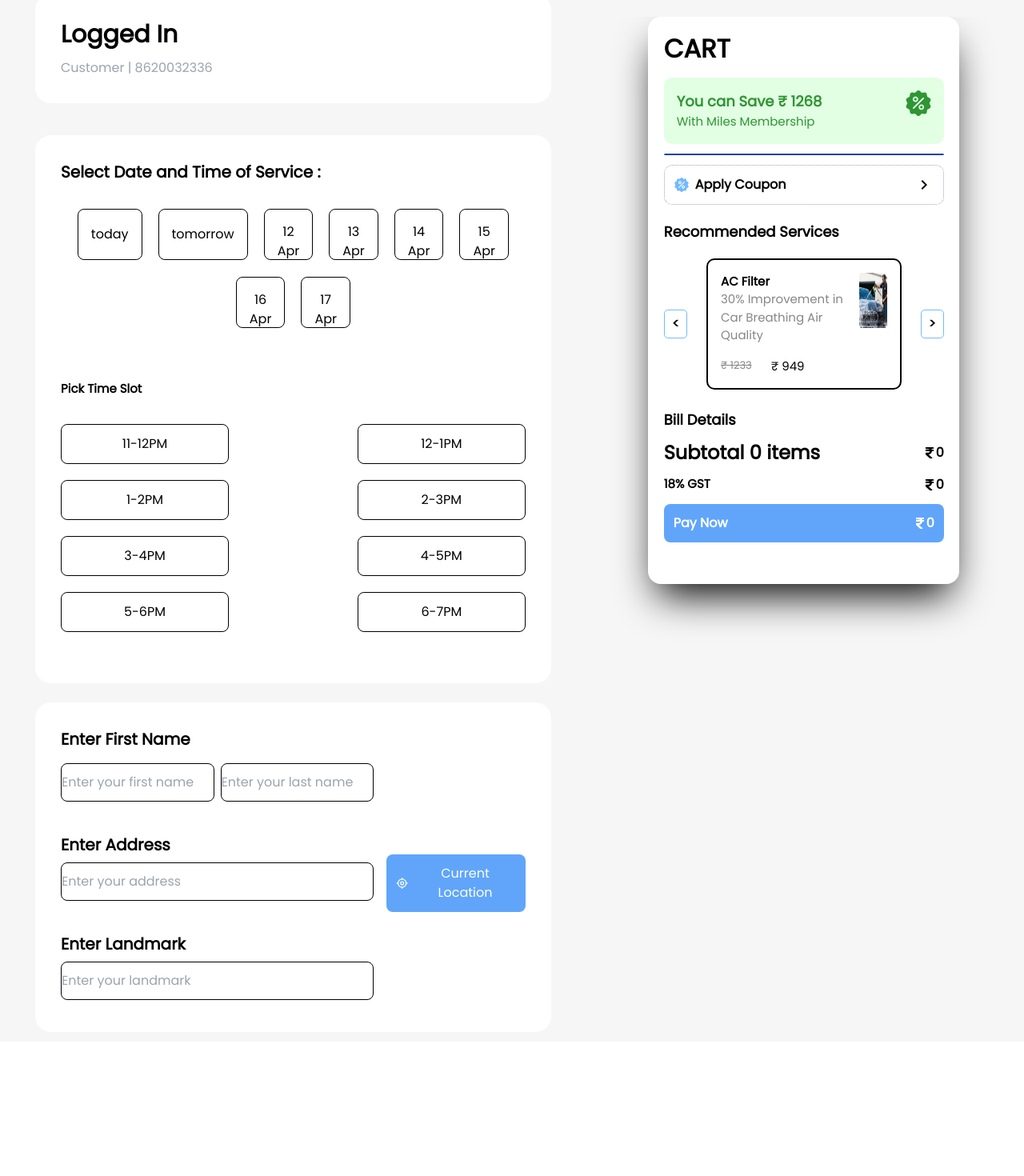
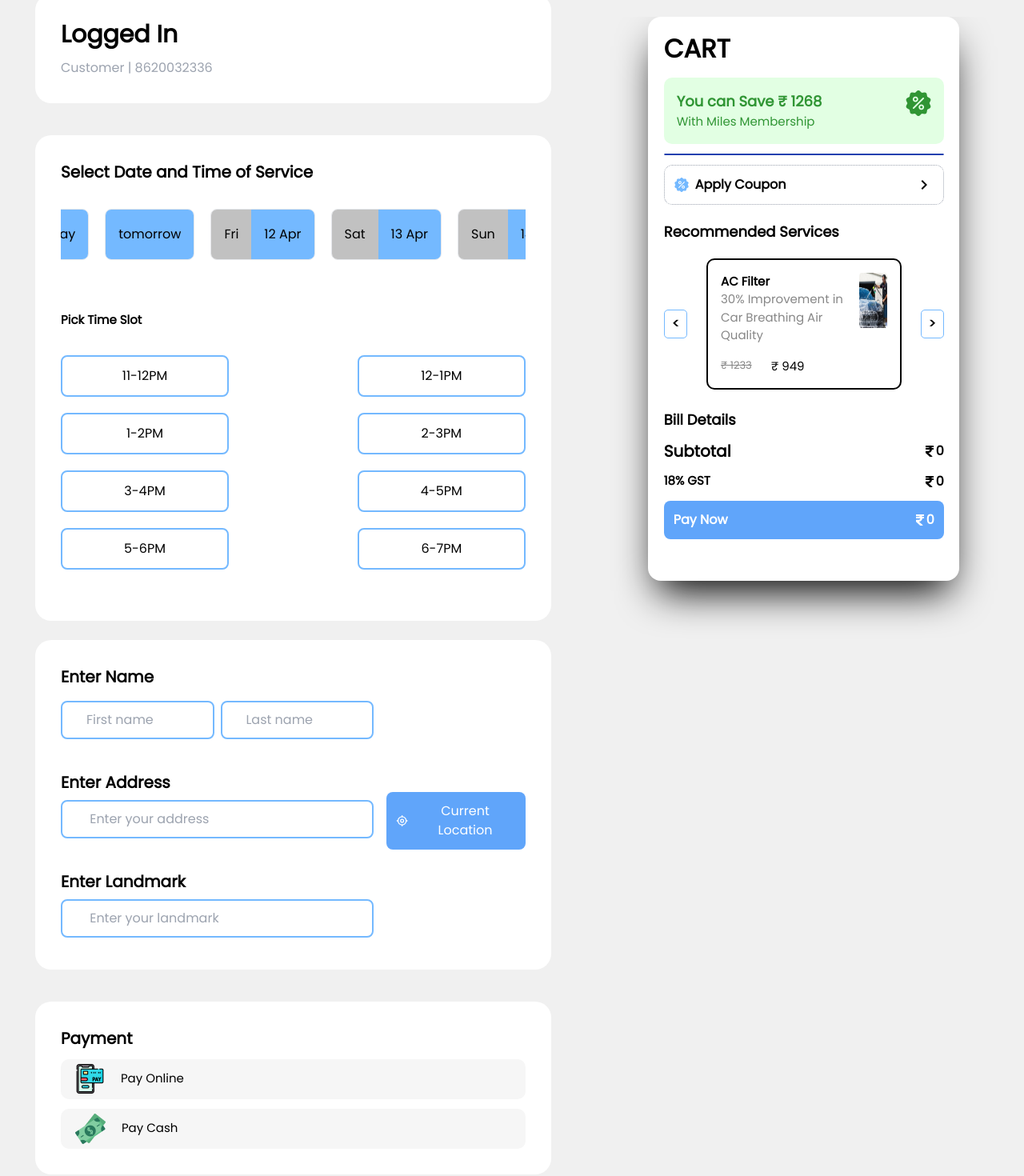
Before and after one commit to Vermaji8620/car_wash_new, a React (Vite) app: page /checkout in a window 1280 px wide. Shown: the part 163-1633 px from the top of the page at 80% size. Before the commit the page ends 1465 px from the top, so only its background shows below. Built offline with nearby package versions, Linux system fonts and the light colour scheme.

Commit message:
changes in reponsive IUI for checkout Page

```diff
--- a/src/components/checkoutComponent/SeparateCartComponent.jsx
+++ b/src/components/checkoutComponent/SeparateCartComponent.jsx
@@ -27,16 +27,18 @@ const SeparateCartComponent = ({ onButtonClick }) => {
   }, [errorshow]);
 
   return (
-    <div className="rounded-2xl pb-10 w-[80%] top-10 h-min flex shadow-2xl flex-col bg-white shadow-black gap-3 items-center">
+    <div className="rounded-2xl pb-10 md:w-[80%] md:top-10 md:h-min flex shadow-2xl flex-col bg-white shadow-black gap-3 items-center">
       {/* <div>
         <img className="w-[50%] mx-auto" src={logo} alt="" />
       </div> */}
       <div className="flex justify-between gap-8 w-[90%]">
-        <p className="font-[600] text-[32px]  pt-4 leading-[48px]">CART</p>
+        <p className="font-[600] md:text-[32px] text-xl pt-4 leading-[48px]">
+          CART
+        </p>
       </div>
 
       <div className="flex bg-[#E2FFE3] rounded-[10px] p-4 justify-between gap-8 w-[90%]">
-        <div className="w-[65%]">
+        <div className="md:w-[65%] overflow-hidden">
           <div className="font-poppins text-[#309534] font-[600] text-[18px] leading-[28px]">
             You can Save ₹ 1268
           </div>
@@ -44,11 +46,12 @@ const SeparateCartComponent = ({ onButtonClick }) => {
             With Miles Membership
           </div>
         </div>
-        <div className="w-[35%] flex justify-end h-[32px] ">
+        <div className="md:w-[35%] flex justify-end h-[32px] ">
           <img src={percen} alt="" />
         </div>
       </div>
 
+      {/* ************************************** */}
       <div className="w-[90%] border rounded-[20px] border-blue-800">
         {selector.items.length > 0 &&
           selector.items.map((element, index) => (
@@ -62,6 +65,7 @@ const SeparateCartComponent = ({ onButtonClick }) => {
             </div>
           ))}
       </div>
+      {/* **************************************** */}
 
       {/* <p className="w-[90%] -mt-3 mx-auto">Extra Charges may apply</p> */}
       <button className="w-[90%] rounded-[10px] items-center p-3 border flex justify-between border-dotted border-gray-400">
@@ -80,12 +84,12 @@ const SeparateCartComponent = ({ onButtonClick }) => {
         </p>
       </div>
 
-      <div className="w-[90%] gap-6 items-center flex justify-between">
+      <div className="w-[90%] overflow-hidden gap-6 items-center flex justify-between">
         <div className="w-[56px] flex items-center justify-center font-bold h-[36px] rounded-[5px] border-[1.5px] border-[#74B9FF]">
           &lt;
         </div>
 
-        <div className="flex border-[2px] p-4 border-black gap-4 rounded-[10px] flex-col">
+        <div className="flex border-[2px] md:p-4 p-2  border-black gap-4 rounded-[10px] flex-col">
           <div className="flex">
             <div className="">
               <p className="font-poppins font-[600] text-[15px] leading-[22.5px]">
@@ -95,7 +99,7 @@ const SeparateCartComponent = ({ onButtonClick }) => {
                 30% Improvement in Car Breathing Air Quality
               </p>
             </div>
-            <div className="">
+            <div className="md:inline-block hidden">
               <img className="w-[69px] h-[69px]" src={personcarwash} alt="" />
             </div>
           </div>
@@ -119,9 +123,7 @@ const SeparateCartComponent = ({ onButtonClick }) => {
       </div>
 
       <div className="w-[90%] text-black  flex justify-between">
-        <p className="overflow-hidden font-bold text-2xl">
-          Subtotal {selector.items.length} items
-        </p>
+        <p className="overflow-hidden font-bold text-xl">Subtotal</p>
         <p className="font-bold flex items-center">
           <FaRupeeSign />
           {selector.grandtotal}
--- a/src/pages/Checkout.jsx
+++ b/src/pages/Checkout.jsx
@@ -1,4 +1,6 @@
 import { useState, useRef, useEffect } from "react";
+import payonline from "../assets/payonline.png";
+import cash from "../assets/cash.png";
 // import SeparateCartComponent from "../components/SeparateCartComponent";
 import { useNavigate } from "react-router-dom";
 import { TbCurrentLocation } from "react-icons/tb";
@@ -41,6 +43,7 @@ const Checkout = () => {
     "Nov",
     "Dec",
   ];
+  const weekDaysList = ["Sun", "Mon", "Tue", "Wed", "Thu", "Fri", "Sat"];
   const [buttonSettings, setButtonSettings] = useState({
     indxtime: null,
     valueinButtontime: "",
@@ -258,26 +261,32 @@ const Checkout = () => {
   }, [errors]);
 
   return (
-    <div className="bg-[#F6F6F6]">
-      <div className="flex justify-between w-[95%] mx-auto pt-10">
-        <div className="p-3 w-[55%] gap-10 flex flex-col">
-          <div className="bg-white rounded-[20px] p-8 flex flex-col gap-3">
-            <p className="font-semibold text-3xl overflow-hidden">Logged In</p>
+    <div className="bg-[#F0F0F0]">
+      <div className="md:flex justify-between w-[95%] mx-auto md:pt-10">
+        <div className="p-3 md:w-[55%] w-full gap-10 flex flex-col">
+          <div className="bg-white rounded-[20px] md:p-8 p-3 flex flex-col md:gap-3 gap-1">
+            <p className="font-semibold md:text-3xl text-xl overflow-hidden">
+              Logged In
+            </p>
             <p className="text-gray-400">Customer | 8620032336</p>
           </div>
+
           <form
             ref={formRef}
             // onSubmit={submitForm}
             className="flex flex-col gap-6"
           >
-            <div className=" bg-white rounded-[20px] p-8 flex flex-col gap-8">
+            <div className=" bg-white rounded-[20px] md:p-8 p-4 flex flex-col gap-8">
               <div className="flex gap-16 items-center">
                 <div className="text-xl font-bold">
-                  Select Date and Time of Service :
+                  Select Date and Time of Service
                 </div>
               </div>
               {/* (new Date().getDate() + i) % 32 */}
-              <div className="flex gap-5 justify-center flex-wrap">
+              <div
+                className="flex md:gap-5 md:pr-0 gap-5 md:pl-[510px] w-full pl-[617px] element-causing-scrollbar
+              justify-center flex-nowrap overflow-x-auto"
+              >
                 {Array.from({ length: 8 }, (_, i) => {
                   const dateCalculation =
                     new Date().getMonth() === 0 ||
@@ -295,36 +304,62 @@ const Checkout = () => {
                       : (new Date().getDate() + i) % 29;
                   if (dateCalculation === 0) return null;
                   return (
-                    <div key={i} className="">
+                    <div key={i} className=" flex-none">
                       <button
                         type="button"
                         onClick={(event) => {
                           setButtonSetting({
                             indxdate: i,
-                            valueinButtondate:
-                              new Date().getDate() === dateCalculation
-                                ? `${new Date().getDate()}\n${
-                                    monthArray[new Date().getMonth()]
-                                  }`
-                                : new Date().getDate() + 1 === dateCalculation
-                                ? `${new Date().getDate() + 1}\n${
-                                    monthArray[new Date().getMonth()]
-                                  }`
-                                : event.target.innerText,
+                            valueinButtondate: `${new Date().getDate() + i}\n${
+                              monthArray[
+                                dateCalculation < new Date().getDate()
+                                  ? new Date().getMonth() + 1
+                                  : new Date().getMonth()
+                              ]
+                            }`,
+
+                            // not to be used
+
+                            // new Date().getDate() === dateCalculation
+                            //   ? `${new Date().getDate()}\n${
+                            //       monthArray[new Date().getMonth()]
+                            //     }`
+                            //   : new Date().getDate() + 1 === dateCalculation
+                            //   ? `${new Date().getDate() + 1}\n${
+                            //       monthArray[new Date().getMonth()]
+                            //     }`
+                            //   : event.target.innerText,
+
+                            // not to be used
                           });
                         }}
                         className={`border ${
                           i === buttonSetting.indxdate
-                            ? "bg-[#60A5FA] text-white border-none"
+                            ? "bg-[#60A5FA] text-white border-gray-400 border-[2px]"
                             : "bg-white"
-                        } border-black selectedhover rounded-lg w-fit p-4 overflow-hidden h-16 gap-10`}
+                        } flex rounded-lg items-center h-[45px] md:w-fit overflow-hidden md:h-16`}
                       >
+                        <div
+                          className={`bg-[#C1C1C1] flex items-center h-full ${
+                            new Date().getDate() === dateCalculation ||
+                            new Date().getDate() + 1 === dateCalculation
+                              ? "p-0"
+                              : "p-4"
+                          }`}
+                        >
+                          {new Date().getDate() === dateCalculation ||
+                          new Date().getDate() + 1 === dateCalculation
+                            ? ""
+                            : weekDaysList[
+                                (new Date().getDay() + i) % weekDaysList.length
+                              ]}
+                        </div>
+                        <div className="bg-[#74B9FF] h-full flex items-center p-4">
                           {new Date().getDate() === dateCalculation
                             ? "today"
                             : new Date().getDate() + 1 === dateCalculation
                             ? "tomorrow"
-                          : dateCalculation}
-                        <br />
+                            : dateCalculation}{" "}
                           {new Date().getDate() === dateCalculation ||
                           new Date().getDate() + 1 === dateCalculation
                             ? ""
@@ -333,6 +368,7 @@ const Checkout = () => {
                                   ? new Date().getMonth() + 1
                                   : new Date().getMonth()
                               ]}
+                        </div>
                       </button>
                     </div>
                   );
@@ -362,11 +398,11 @@ const Checkout = () => {
                       <button
                         type="button"
                         disabled={findDisableOrNot}
-                        className={`w-[210px] ${
+                        className={`md:w-[210px] w-fit ${
                           i === buttonSettings.indxtime
                             ? "bg-[#60A5FA] text-white border-none"
                             : ""
-                        } border border-black selectedhover p-3 rounded-lg ${
+                        }  border-[#74B9FF] border-[2px]  selectedhover p-3 rounded-lg ${
                           disableIndex.includes(i)
                             ? "cursor-not-allowed bg-gray-400 hover:bg-gray-400 border-none text-white"
                             : ""
@@ -389,21 +425,21 @@ const Checkout = () => {
               </div>
             </div>
 
-            <div className="p-8 flex gap-4 bg-white rounded-[20px]">
-              <div className="flex w-[70%] flex-col gap-8">
+            <div className="md:p-8 p-2 md:flex md:gap-4 w-full bg-white rounded-[20px]">
+              <div className="flex md:w-[70%] flex-col gap-8">
                 <div className="flex w-full">
-                  <div className="flex w-full flex-col gap-4">
+                  <div className="flex  w-full flex-col gap-4">
                     <label id="" className="font-bold text-xl">
-                      Enter First Name
+                      Enter Name
                     </label>
-                    <div className="flex gap-2">
-                      <div className="w-full flex flex-col gap-2">
+                    <div className="md:flex gap-2">
+                      <div className="md:w-full flex flex-col gap-2">
                         <input
                           type="text"
                           name="fname"
                           id="fnameeee"
-                          className="border h-12 w-full rounded-lg place_indent input_outline_css border-black"
-                          placeholder="Enter your first name"
+                          className="h-12 w-full rounded-lg place_indent input_outline_css  border-[#74B9FF] border-[2px]"
+                          placeholder="       First name"
                           onChange={changeFunc}
                           value={currentState.fname}
                           autoComplete="new-password"
@@ -419,8 +455,8 @@ const Checkout = () => {
                           type="text"
                           name="lname"
                           id="lnameeee"
-                          className="border h-12 w-full rounded-lg place_indent input_outline_css border-black"
-                          placeholder="Enter your last name"
+                          className="h-12 w-full rounded-lg place_indent input_outline_css  border-[#74B9FF] border-[2px] "
+                          placeholder="       Last name"
                           onChange={changeFunc}
                           autoComplete="new-password"
                           value={currentState.lname}
@@ -442,8 +478,8 @@ const Checkout = () => {
                     type="text"
                     name="address"
                     id="textinputaddress"
-                    className="border h-12 rounded-lg place_indent input_outline_css border-black"
-                    placeholder="Enter your address"
+                    className="h-12 rounded-lg place_indent input_outline_css  border-[#74B9FF] border-[2px] "
+                    placeholder="        Enter your address"
                     autoComplete="new-password"
                     onChange={changeFunc}
                     value={currentState.address}
@@ -460,8 +496,8 @@ const Checkout = () => {
                     type="text"
                     name="landmark"
                     id="textinputlandmark"
-                    className="border h-12 rounded-lg place_indent input_outline_css border-black"
-                    placeholder="Enter your landmark"
+                    className=" h-12 rounded-lg place_indent input_outline_css  border-[#74B9FF] border-[2px] "
+                    placeholder="        Enter your landmark"
                     onChange={changeFunc}
                     autoComplete="new-password"
                     value={currentState.landmark}
@@ -483,8 +519,55 @@ const Checkout = () => {
               </div>
             </div>
           </form>
+
+          <div className="bg-white rounded-[20px] md:p-8 p-3 flex flex-col gap-3">
+            <p className="font-semibold text-xl overflow-hidden">Payment</p>
+            <div className="rounded-[10px]  bg-[#F6F6F6]">
+              <label htmlFor="all">
+                <div className="md:w-[717px] flex items-center h-[50px]">
+                  <div className="w-[95%] mx-auto flex justify-between">
+                    <div className="flex  items-center gap-5">
+                      <img src={payonline} alt="" />
+                      <span className="font-poppins font-[500] text-[15px] leading-[22.5px]">
+                        Pay Online
+                      </span>
                     </div>
-        <div className="relative h-[100vh] top-10 flex justify-center w-[40%]">
+                    <input
+                      type="radio"
+                      defaultChecked
+                      className="mr-6"
+                      name="paying"
+                      value="online"
+                      id="all"
+                    />
+                  </div>
+                </div>
+              </label>
+            </div>
+            <div className="rounded-[10px]  bg-[#F6F6F6] ">
+              <label htmlFor="al">
+                <div className="md:w-[717px] flex items-center h-[50px]">
+                  <div className="w-[95%] mx-auto flex justify-between">
+                    <div className="flex  items-center gap-5">
+                      <img src={cash} alt="" />
+                      <span className="font-poppins font-[500] text-[15px] leading-[22.5px]">
+                        Pay Cash
+                      </span>
+                    </div>
+                    <input
+                      type="radio"
+                      className="mr-6"
+                      name="paying"
+                      value="offline"
+                      id="al"
+                    />
+                  </div>
+                </div>
+              </label>
+            </div>
+          </div>
+        </div>
+        <div className="md:relative element-causing-scrollbar h-[100vh] top-10 flex justify-center w-full md:w-[40%]">
           <SeparateCartComponent onButtonClick={handleFormSubmit} />
         </div>
       </div>
```
Also changed, not shown: src/assets/cash.png (added), src/assets/payonline.png (added). Lines whose indentation alone changed are shown as unchanged.
